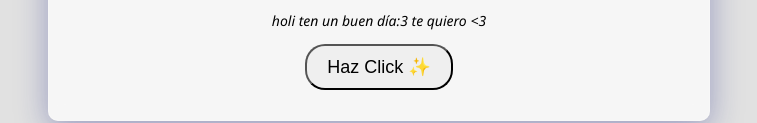
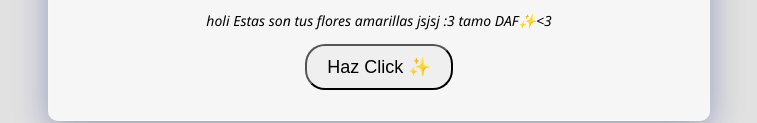
Before and after one commit to Zucaritas3/Zucaritas3.github.io, a plain HTML site: page FLOR.html in a window 1280 px wide. Shown: the part 554-677 px from the top of the page, without its empty margins (261-1018 px from the left). Drawn offline with Linux system fonts and the light colour scheme.

Commit message:
Update FLOR.html

```diff
--- a/FLOR.html
+++ b/FLOR.html
@@ -317,7 +317,8 @@
 
         <div>
           <p class="message">
-            holi ten un buen día:3 te quiero <3</p>
+            holi Estas son tus flores amarillas jsjsj :3
+              tamo DAF✨<3</p>
 <div class="button">
         <button>
             <a href="index2.html">Haz Click ✨</a>
```
